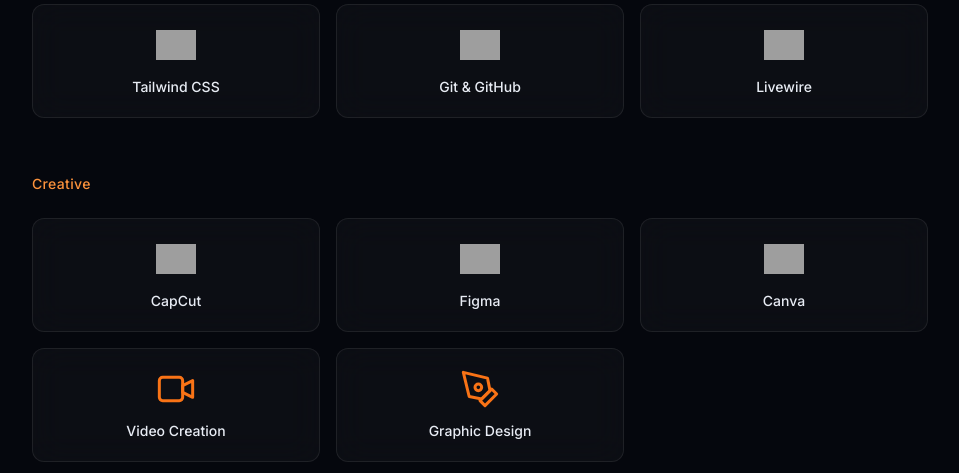
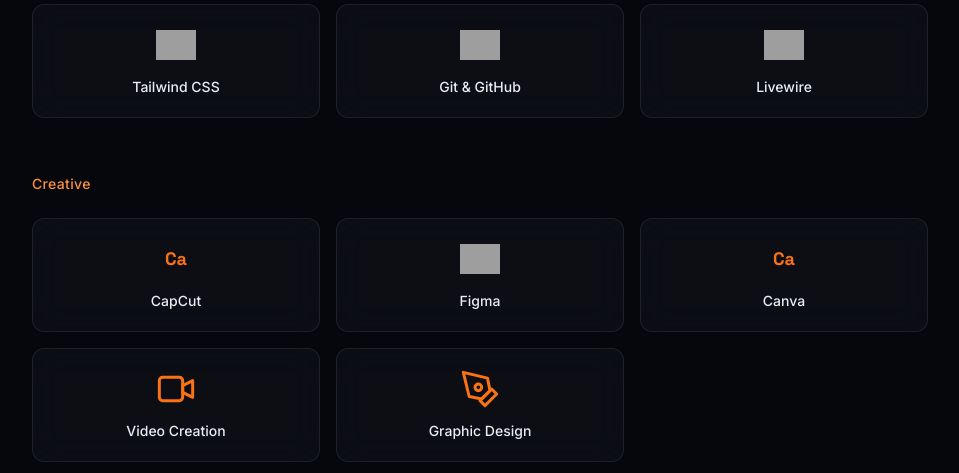
Before and after one commit to Adeagbo-Khalid/adeagbo-khalid-portfolio, a Laravel app: page / in a window 1280 px wide. Shown: the part 1935-2408 px from the top of the page, without its empty margins (32-991 px from the left). Run offline with Laravel 12, Linux system fonts and the light colour scheme; style sheets or scripts are compiled from the project's sources; some libraries are stand-ins or nearby versions; grey boxes are pictures that could not be loaded.

Commit message:
Use text cards for CapCut and Canva

```diff
--- a/resources/views/home.blade.php
+++ b/resources/views/home.blade.php
@@ -56,9 +56,9 @@
         ];
 
         $creative = [
-            ['name' => 'CapCut', 'icon' => 'capcut'],
+            ['name' => 'CapCut', 'icon' => null],
             ['name' => 'Figma', 'icon' => 'figma'],
-            ['name' => 'Canva', 'icon' => 'canva'],
+            ['name' => 'Canva', 'icon' => null],
         ];
 
         $services = [
@@ -180,7 +180,11 @@
                 @foreach ($creative as $tool)
                     <div class="glass rounded-xl p-5 flex flex-col items-center gap-3 text-center hover:-translate-y-1 hover:glow-orange transition">
                         <div class="w-10 h-10 flex items-center justify-center">
-                            <img src="https://cdn.simpleicons.org/{{ $tool['icon'] }}/F97316" alt="{{ $tool['name'] }}" class="max-w-full max-h-full">
+                            @if ($tool['icon'])
+                                <img src="https://cdn.simpleicons.org/{{ $tool['icon'] }}/F97316" alt="{{ $tool['name'] }}" class="max-w-full max-h-full">
+                            @else
+                                <span class="font-display font-bold text-lg text-orange">{{ substr($tool['name'], 0, 2) }}</span>
+                            @endif
                         </div>
                         <span class="text-sm font-medium text-text">{{ $tool['name'] }}</span>
                     </div>
```
